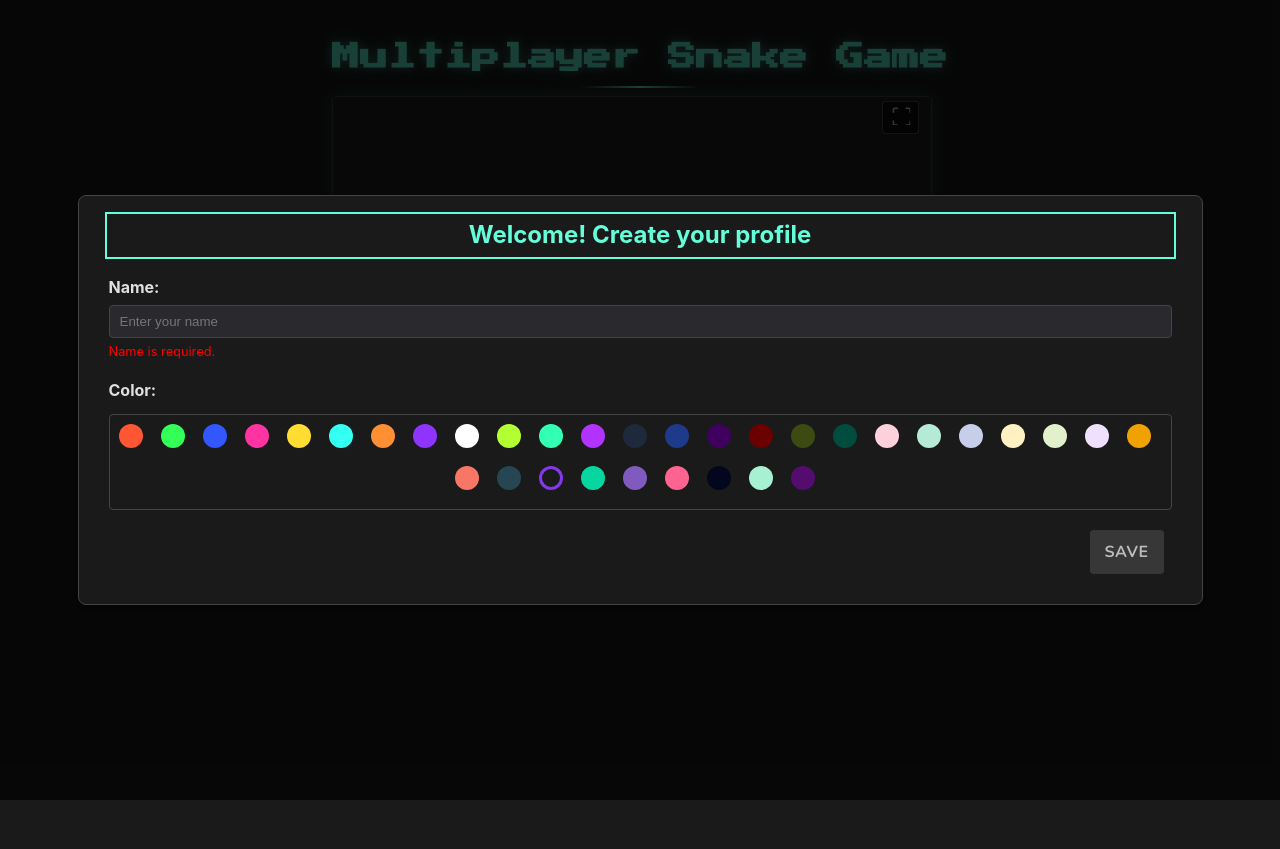
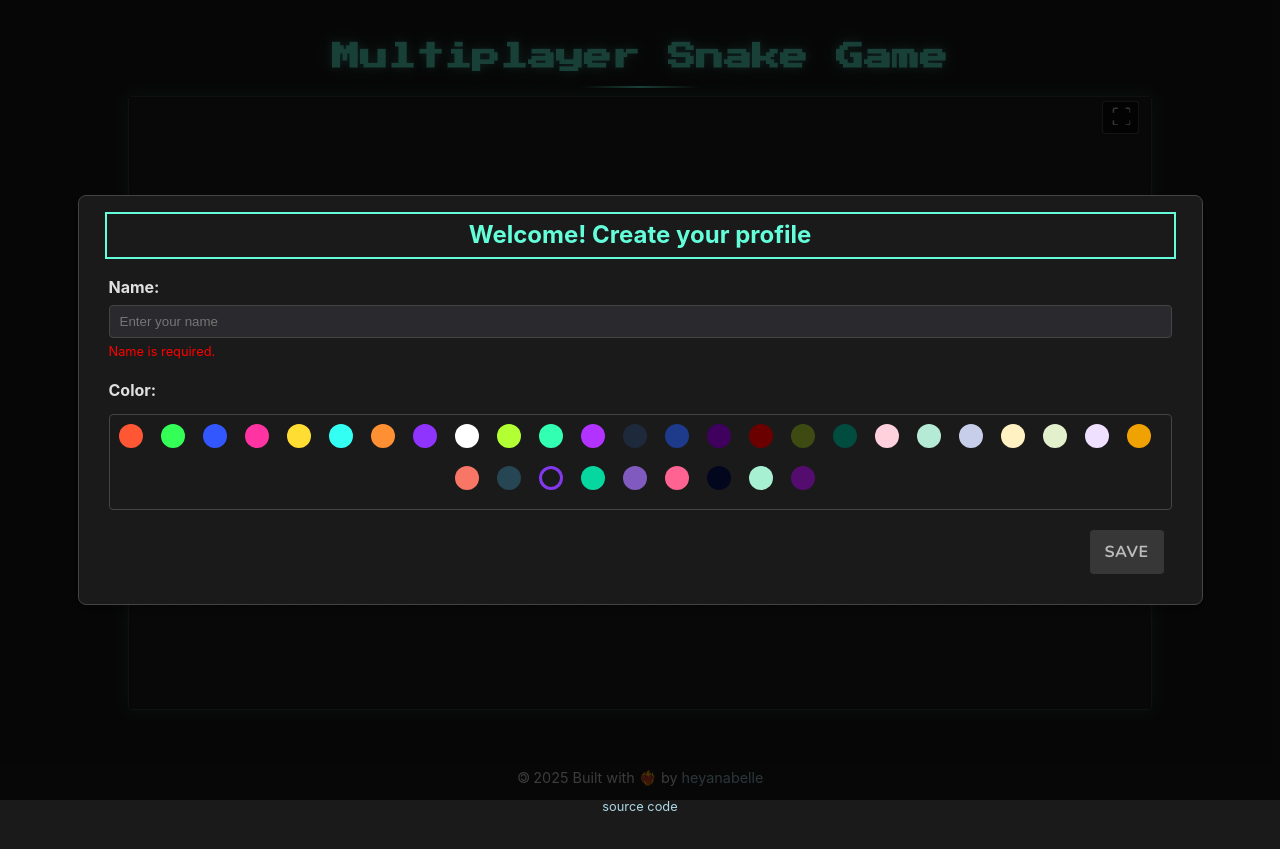
Before and after one commit to anabelle/p2p-snake, a React (Create React App) app: page / in a window 1280 px wide. Before the commit the page ends 800 px from the top, so only its background shows below. Built offline with nearby package versions, Linux system fonts and the light colour scheme.

Commit message:
feat: Implement responsive game area with fixed canvas width of 1024px, ensuring proper aspect ratio and enhancing accessibility. Add tests for game area dimensions and update styles to maintain responsiveness across different screen sizes.

```diff
--- a/src/App.tsx
+++ b/src/App.tsx
@@ -29,8 +29,9 @@ const App: React.FC = () => {
   const appRef = useRef<HTMLDivElement>(null);
   const gameContainerRef = useRef<HTMLDivElement>(null);
 
-  const canvasWidth = GRID_SIZE.width * CELL_SIZE;
-  const canvasHeight = GRID_SIZE.height * CELL_SIZE;
+
+  const canvasWidth = 1024;
+  const canvasHeight = Math.round(canvasWidth * (GRID_SIZE.height / GRID_SIZE.width));
 
   const { canvasRef } = useCanvasElement({
     width: canvasWidth,
--- a/src/components/GameArea.tsx
+++ b/src/components/GameArea.tsx
@@ -39,7 +39,6 @@ const GameArea: React.FC<GameAreaProps> = ({
   };
 
   useEffect(() => {
-
     const currentScore = (() => {
       if (!syncedGameState?.playerStats || !localPlayerId) return 0;
       return syncedGameState.playerStats[localPlayerId]?.score || 0;
@@ -58,10 +57,9 @@ const GameArea: React.FC<GameAreaProps> = ({
   const containerStyle: React.CSSProperties = {
     ['--canvas-width' as string]: `${canvasWidth}px`
   };
-  if (!isFullscreen) {
-    containerStyle.width = canvasWidth;
-    containerStyle.height = canvasHeight;
-  }
+
+
+
 
   return (
     <div
@@ -69,6 +67,7 @@ const GameArea: React.FC<GameAreaProps> = ({
       id='game-canvas-container'
       data-testid='game-area-container'
       style={containerStyle}
+      className={isFullscreen ? 'fullscreen' : ''}
     >
       {showOverlay && <div className='connecting-overlay'>{overlayText}</div>}
 
--- a/src/game/constants.ts
+++ b/src/game/constants.ts
@@ -1,5 +1,5 @@
 export const GRID_SIZE = { width: 50, height: 30 };
-export const CELL_SIZE = 12;
+export const CELL_SIZE = 20.48;
 export const GAME_SPEED_MS = 150;
 export const FOOD_VALUE = 1;
 export const POWER_UP_SPAWN_INTERVAL = 5000;
--- a/src/game/network/NetplayAdapter.ts
+++ b/src/game/network/NetplayAdapter.ts
@@ -4,7 +4,10 @@ import { drawGame } from '../rendering/renderer';
 import logger from '../../utils/logger';
 
 export class NetplayAdapter {
-  static canvasSize = { width: GRID_SIZE.width * CELL_SIZE, height: GRID_SIZE.height * CELL_SIZE };
+  static canvasSize = {
+    width: 1024,
+    height: Math.round(1024 * (GRID_SIZE.height / GRID_SIZE.width))
+  };
 
   localPlayerId: string;
 
--- a/src/game/rendering/renderer.ts
+++ b/src/game/rendering/renderer.ts
@@ -4,20 +4,22 @@ import { CELL_SIZE, GRID_SIZE } from '../constants';
 function getScaleFactors(ctx: CanvasRenderingContext2D) {
   const canvasWidth = ctx.canvas.width;
   const canvasHeight = ctx.canvas.height;
-  const baseWidth = GRID_SIZE.width * CELL_SIZE;
-  const baseHeight = GRID_SIZE.height * CELL_SIZE;
 
-  const scaleX = canvasWidth / baseWidth;
-  const scaleY = canvasHeight / baseHeight;
 
-  const scale = Math.min(scaleX, scaleY);
+
+  const cellWidth = canvasWidth / GRID_SIZE.width;
+  const cellHeight = canvasHeight / GRID_SIZE.height;
+
+  const scaleX = 1;
+  const scaleY = 1;
+  const scale = 1;
 
   return {
     scaleX,
     scaleY,
     scale,
-    cellWidth: CELL_SIZE * scaleX,
-    cellHeight: CELL_SIZE * scaleY
+    cellWidth,
+    cellHeight
   };
 }
 
@@ -93,7 +95,6 @@ export function drawSnake(
     return;
   }
 
-
   const canTransform = typeof ctx.translate === 'function' && typeof ctx.scale === 'function';
 
   snake.body.forEach((segment, index) => {
@@ -119,12 +120,10 @@ export function drawSnake(
       }
     }
 
-
     if (canTransform && index === 0 && isLocalPlayer) {
       ctx.save();
       const now = Date.now();
       const pulseScale = 1 + Math.sin(now / 200) * 0.05;
-
 
       const centerX = segment.x * scaleFactors.cellWidth + scaleFactors.cellWidth / 2;
       const centerY = segment.y * scaleFactors.cellHeight + scaleFactors.cellHeight / 2;
@@ -155,7 +154,6 @@ export function drawSnake(
       scaleFactors.cellHeight
     );
 
-
     if (canTransform && index === 0 && isLocalPlayer) {
       ctx.restore();
     }
@@ -179,7 +177,6 @@ export function drawFood(
 
   const canShadow = typeof ctx.shadowBlur !== 'undefined';
 
-
   if (canShadow) ctx.save();
 
   if (canShadow) {
@@ -193,7 +190,6 @@ export function drawFood(
   ctx.beginPath();
   ctx.arc(centerX, centerY, radius, 0, Math.PI * 2);
   ctx.fill();
-
 
   if (canShadow) ctx.shadowBlur = 0;
 
@@ -252,12 +248,10 @@ export function drawPowerUp(
   const rectSizeX = scaleFactors.cellWidth;
   const rectSizeY = scaleFactors.cellHeight;
 
-
   const centerX = rectX + rectSizeX / 2;
   const centerY = rectY + rectSizeY / 2;
 
   if (canTransform) ctx.save();
-
 
   if (canShadow) {
     ctx.shadowBlur = 8 * scaleFactors.scale;
@@ -266,25 +260,20 @@ export function drawPowerUp(
     ctx.shadowOffsetY = 0;
   }
 
-
   if (canTransform) {
     ctx.translate(centerX, centerY);
     ctx.scale(pulseFactor, pulseFactor);
     ctx.translate(-centerX, -centerY);
   }
 
-
   ctx.fillStyle = bgColor;
   ctx.fillRect(rectX, rectY, rectSizeX, rectSizeY);
-
 
   ctx.strokeStyle = 'rgba(0, 0, 0, 0.5)';
   ctx.lineWidth = 1 * scaleFactors.scale;
   ctx.strokeRect(rectX, rectY, rectSizeX, rectSizeY);
 
-
   if (canShadow) ctx.shadowBlur = 0;
-
 
   ctx.fillStyle = textColor;
   const fontSize = Math.min(scaleFactors.cellWidth, scaleFactors.cellHeight) * 0.6;
--- a/src/hooks/useCanvasElement.tsx
+++ b/src/hooks/useCanvasElement.tsx
@@ -25,6 +25,13 @@ const useCanvasElement = ({ width, height, containerRef }: UseCanvasElementProps
       container.appendChild(canvas);
       canvasRef.current = canvas;
       canvasElementCreated = true;
+    } else if (canvasRef.current) {
+
+      if (canvasRef.current.width !== width || canvasRef.current.height !== height) {
+        logger.debug(`useCanvasElement: Updating canvas dimensions to ${width}x${height}`);
+        canvasRef.current.width = width;
+        canvasRef.current.height = height;
+      }
     }
 
     const canvasToRemove = canvasRef.current;
--- a/src/index.css
+++ b/src/index.css
@@ -71,7 +71,7 @@ canvas {
   border-radius: 8px;
   border: 1px solid var(--border-color);
   width: 100%;
-  max-width: 600px; /* Match canvas approx width */
+  max-width: 1024px; /* Match canvas approx width */
   box-shadow: 0 2px 4px rgba(0, 0, 0, 0.1);
 }
 
--- a/src/styles/abstracts/_variables.scss
+++ b/src/styles/abstracts/_variables.scss
@@ -57,7 +57,7 @@ $min-height-button: 44px;
 $min-width-button: 44px;
 $swatch-size: 16px;
 $powerup-size: 24px;
-$canvas-width: 600px;
+$canvas-width: 1024px;
 $modal-min-width: 300px;
 $table-max-height: 250px;
 $badge-gap: 12px;
--- a/src/styles/layout/_containers.scss
+++ b/src/styles/layout/_containers.scss
@@ -157,7 +157,24 @@
   }
 }
 
-// Mobile responsive styles
+// Responsive styles for all non-fullscreen modes
+// Canvas is always responsive and maintains aspect ratio
+#game-canvas-container {
+  width: 100% !important;
+  height: auto !important;
+  aspect-ratio: 50 / 30;
+  max-width: vars.$canvas-width; // Ensures it doesn't exceed 1024px
+
+  canvas {
+    display: block;
+    width: 100%;
+    height: 100%;
+    max-width: 100%;
+    max-height: 100%;
+  }
+}
+
+// Mobile-specific adjustments
 @include vars.mobile {
   #game-canvas-container {
     width: 100% !important;
```
Also changed, not shown: src/components/GameCanvas.tsx (+7 -3 lines), 1 other file (tests, documents, lock files or other folders).
